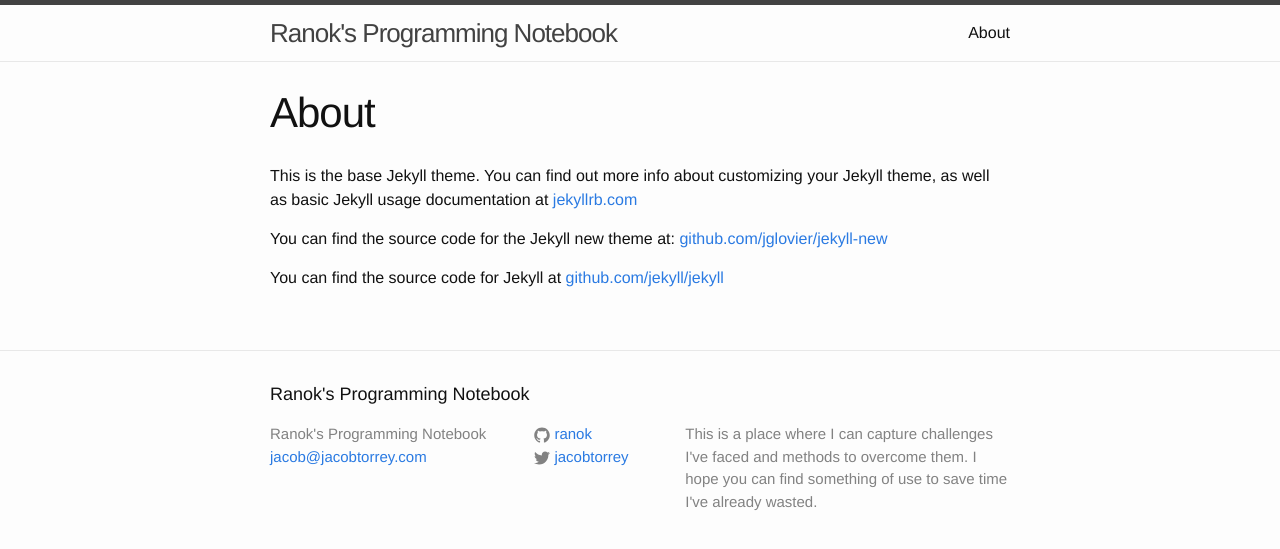
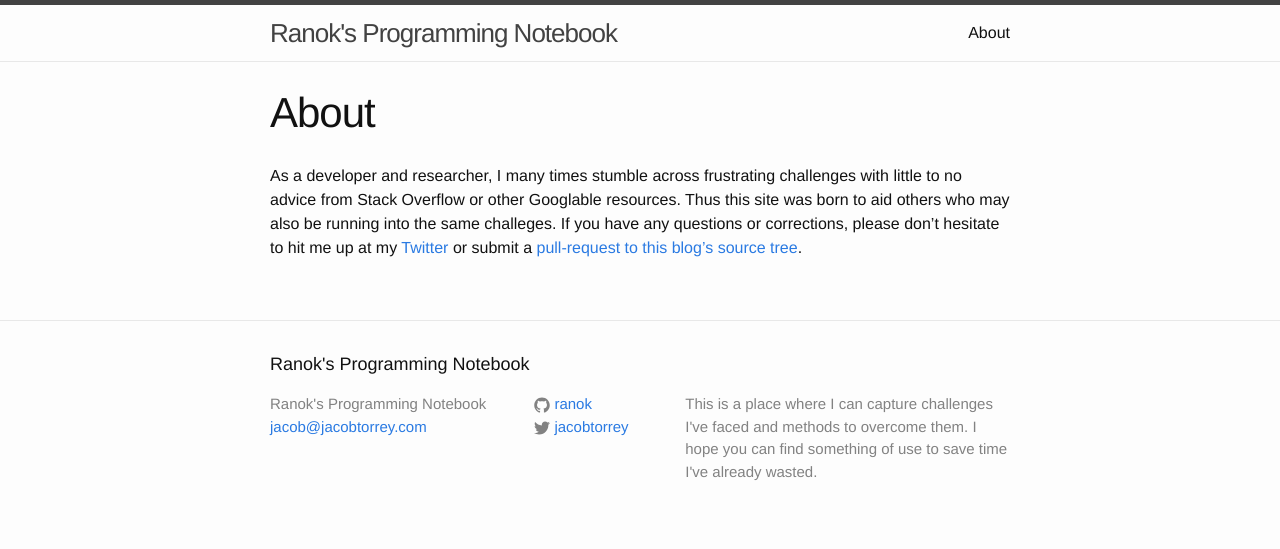
Before and after one commit to ranok/ranok.github.io, a Jekyll site: the page built from about.md, in a window 1280 px wide. Shown: the top 549 px of the page. Built offline with Jekyll 4.4.1, drawn with Linux system fonts in a browser that asks for light colours.

```diff
--- a/about.md
+++ b/about.md
@@ -3,9 +3,6 @@ layout: page
 title: About
 permalink: /about/
 ---
-
-This is the base Jekyll theme. You can find out more info about customizing your Jekyll theme, as well as basic Jekyll usage documentation at [jekyllrb.com](http://jekyllrb.com/)
-
-You can find the source code for the Jekyll new theme at: [github.com/jglovier/jekyll-new](https://github.com/jglovier/jekyll-new)
-
-You can find the source code for Jekyll at [github.com/jekyll/jekyll](https://github.com/jekyll/jekyll)
+As a developer and researcher, I many times stumble across frustrating challenges with little to no advice from Stack Overflow or other Googlable resources.
+Thus this site was born to aid others who may also be running into the same challeges. If you have any questions or corrections, please don't hesitate to hit
+me up at my [Twitter](http://www.twitter.com/JacobTorrey) or submit a [pull-request to this blog's source tree](https://github.com/ranok/ranok.github.io).
```
Also changed, not shown: _posts/2014-12-03-llvm-quirks.markdown (added, +45 -0 lines).
